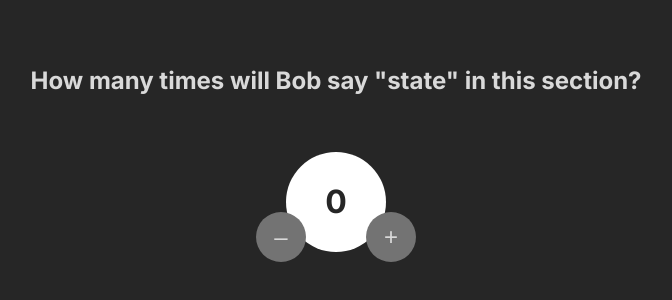
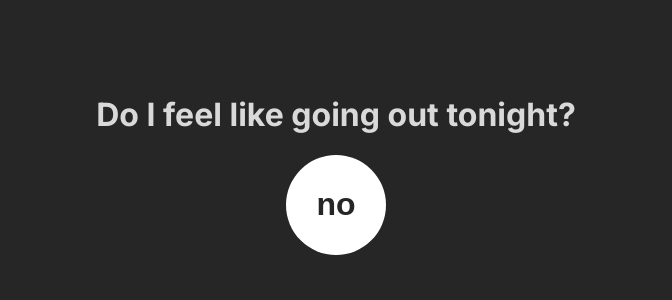
Before and after one commit to 0xYurii/Chef-Claude, a React (Vite) app: page / in a window 1280 px wide. Shown: the part 236-536 px from the top of the page, without its empty margins (304-976 px from the left). Built offline with nearby package versions, Linux system fonts and the light colour scheme.

Commit message:
feat: refactor App component to implement a status toggle and update styles

```diff
--- a/src/App.jsx
+++ b/src/App.jsx
@@ -1,53 +1,18 @@
-import { useState } from "react";
+
+import {useState } from "react"
+
 export default function App() {
-  const [num,setNum]=useState(0)
+    const [status, setStatus]=useState(false);
 
-  function Increase(){
-    setNum(function(){
-      return num+1
-    })
-  }
-  function Decrease(){
-    setNum(function(){
-      return num-1
-    })
-  }
+
     return (
-        <main className="container">
-            <h1>How many times will Bob say "state" in this section?</h1>
-            <div className="counter">
-                <button
-                  className="minus"
-                  aria-label="Decrease count"
-                  onClick={Decrease}
-                >–</button>
+        <main>
+            <h1 className="title">Do I feel like going out tonight?</h1>
+            <button
+              className="value"
+              onClick={()=>{setStatus(!status)}}
 
-                <h2 className="count">{num}</h2>
-
-                <button
-                  className="plus"
-                  aria-label="Increase count"
-                  onClick={Increase}
-                >+</button>
-            </div>
+            > {status ? "yes":"no"} </button>
         </main>
     )
 }
-
-
-
-
-
-
-// import Header from "./Header"
-// import Main from "./Main"
-
-// export default function App() {
-//   return (
-//       <>
-//         <Header/>
-//         <Main/>
-//       </>
-
-//   )
-// }
--- a/src/index.css
+++ b/src/index.css
@@ -73,62 +73,33 @@ body {
     background-color: #262626;
     color: #D9D9D9;
     padding: 20px;
+    height: 100vh;
     display: flex;
     justify-content: center;
     align-items: center;
 }
 
-.container {
+main {
     display: flex;
     flex-direction: column;
+    align-items: center;
 }
 
-.container > h1 {
-    font-size: 1.5rem;
-    margin-top: 0;
+main > .title {
+    text-align: center;
 }
 
-.counter {
-    display: flex;
-    align-items: flex-end;
-    align-self: center;
-    margin-top: 40px;
-}
-
-.counter > button {
-    height: 50px;
-    width: 50px;
+main > .value {
+    background-color: white;
+    border: none;
     border-radius: 50%;
-    border: none;
-    cursor: pointer;
-    background-color: #737373;
-    color: #D9D9D9;
-    font-size: 1.5rem;
-}
-
-.counter > button:hover {
-    background-color: #404040;
-    color: #D9D9D9;
-}
-
-.count {
-    background-color: white;
     height: 100px;
     width: 100px;
-    border-radius: 50%;
     display: flex;
     justify-content: center;
     align-items: center;
     color: #262626;
-    margin-block: 0 10px;
     font-size: 2rem;
+    font-weight: bold;
+    cursor: pointer;
 }
-
-.plus {
-    margin-left: -20px;
-}
-
-.minus {
-    margin-right: -20px;
-    z-index: 1;
-}
```
